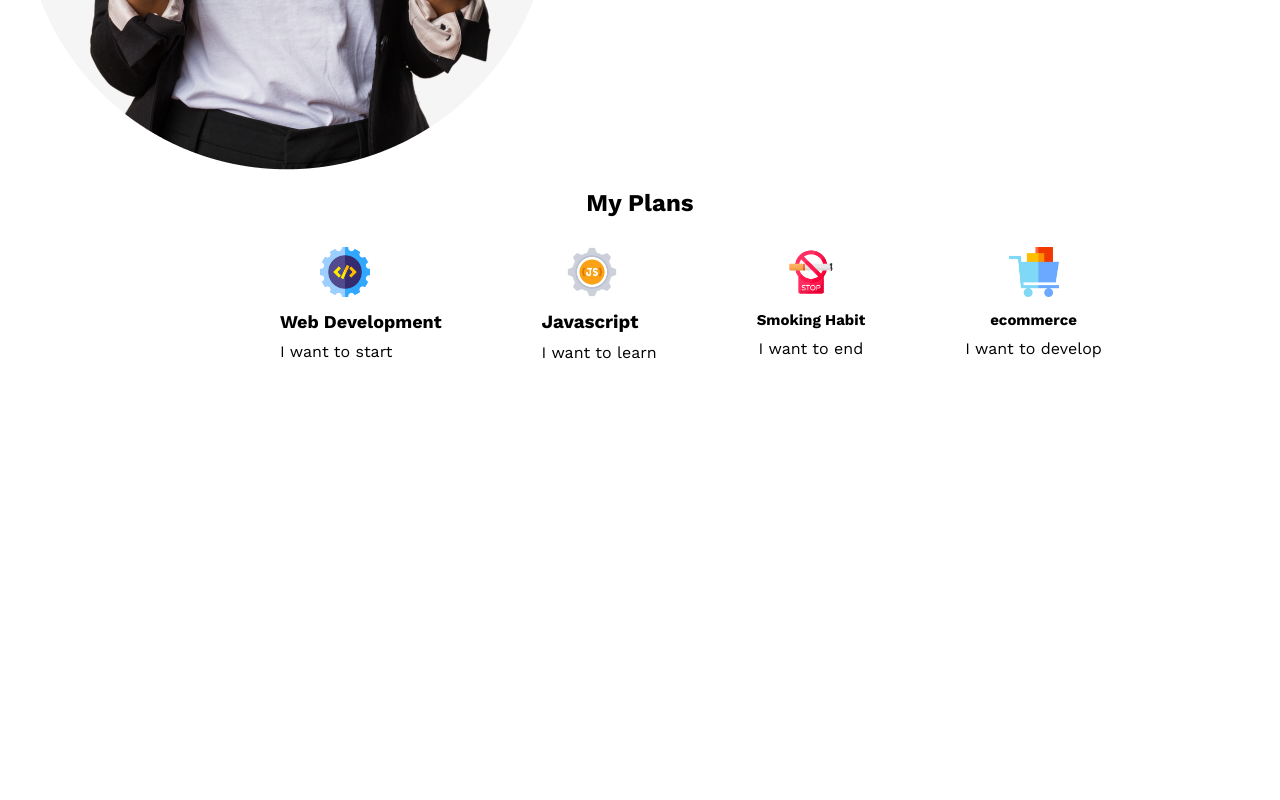
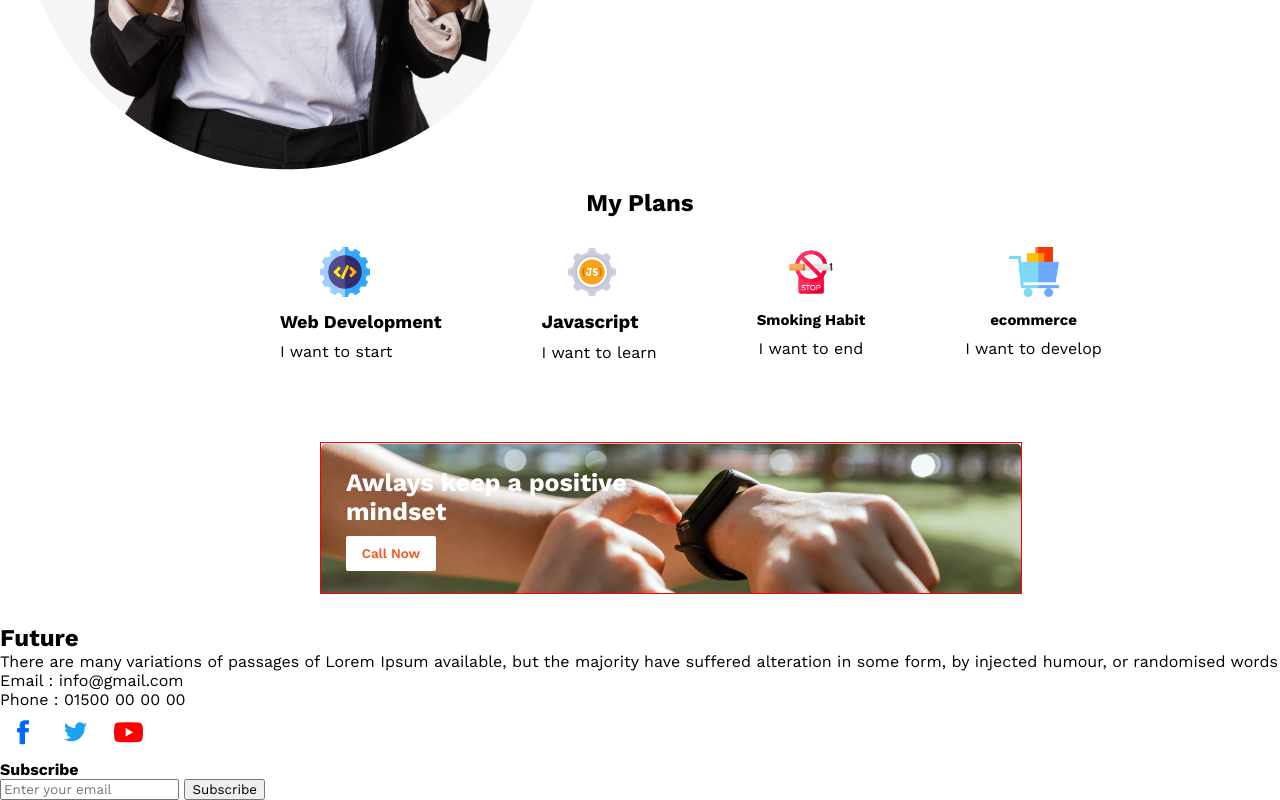
Before and after one commit to torikulislamv3/new-year-repo, a plain HTML site: page index.html in a window 1280 px wide. Shown: the part 1544-2344 px from the top of the page. Before the commit the page ends 1906 px from the top, so only its background shows below. Drawn offline with nearby package versions, Linux system fonts and the light colour scheme.

Commit message:
footer html

```diff
--- a/index.html
+++ b/index.html
@@ -78,7 +78,47 @@
 
             </div>
         </section>
+
+        <section>
+            <div class="last-section">
+
+                <h3 class="title-ls">Awlays keep a positive mindset</h3>
+                <button class="btn-ls">Call Now</button>
+            </div>
+        </section>
     </main>
+
+
+    <footer>
+        <div class="footer">
+            <div class="col-one">
+                <h2 class="foot-title">Future</h2>
+
+                <p class="foot-description">
+                    There are many variations of passages of Lorem Ipsum available, but the majority have suffered alteration in some form, by injected humour, or randomised words
+                </p>
+
+                <p class="email-foot">Email : info@gmail.com</p>
+
+                <p class="contact-foot">Phone : 01500 00 00 00</p>
+
+
+                <div class="sosial-link">
+                   <a href="#"><img src="images/icons/fb.png" alt=""></a>
+                   <a href="#"><img src="images/icons/twitter.png" alt=""></a>
+                   <a href="#"><img src="images/icons/youtube.png" alt=""></a>
+                </div>
+            </div>
+
+            <div class="col-two">
+                <h4 class="last-h4">Subscribe</h4>
+
+                <input type="text" placeholder="Enter your email">
+
+                <button class="btn-last">Subscribe</button>
+            </div>
+        </div>
+    </footer>
 
 </body>
 </html>
--- a/styles/new.css
+++ b/styles/new.css
@@ -155,3 +155,35 @@ margin-top: 10px;
 .description-d {
     margin-top: 10px;
 }
+
+.last-section {
+    margin: 80px 150px 30px 320px;
+    height: 150px;
+    width: 700px;
+    border: 1px solid red;
+    background-image: url('../images/watch.png');
+
+    background-repeat: no-repeat;
+    background-size: cover;
+}
+
+.title-ls{
+    margin-top: 25px;
+    margin-left: 25px;
+    width: 300px;
+    font-size: 25px;
+    color: #fff;
+}
+
+.btn-ls{
+    margin-left: 25px;
+    margin-top: 10px;
+    border-radius: 2px;
+    background: #FFF;
+    border: none;
+    width: 90px;
+    height: 35px;
+    color: #F15B22;
+    font-weight: 600
+
+}
```
